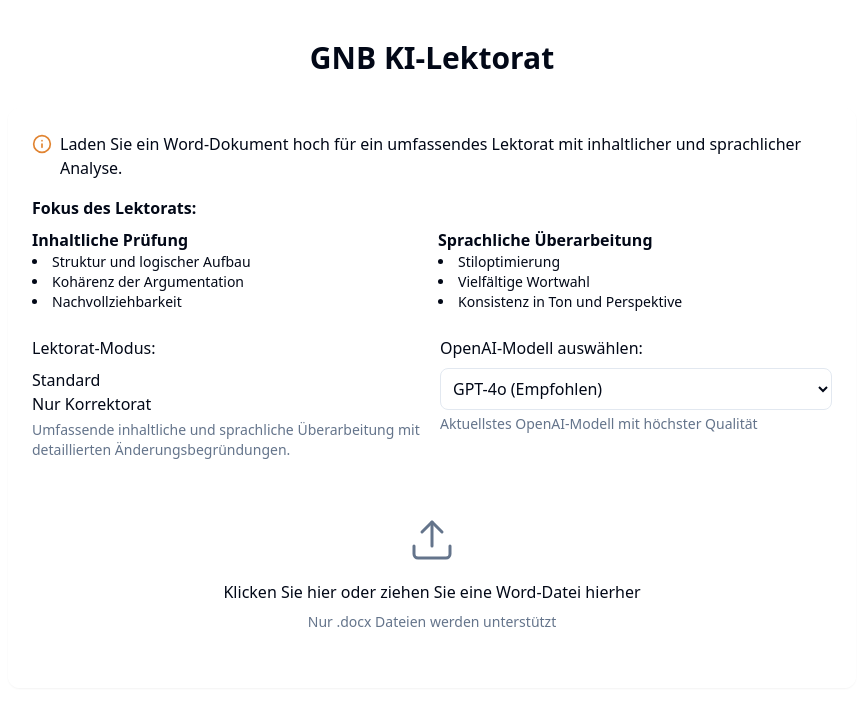
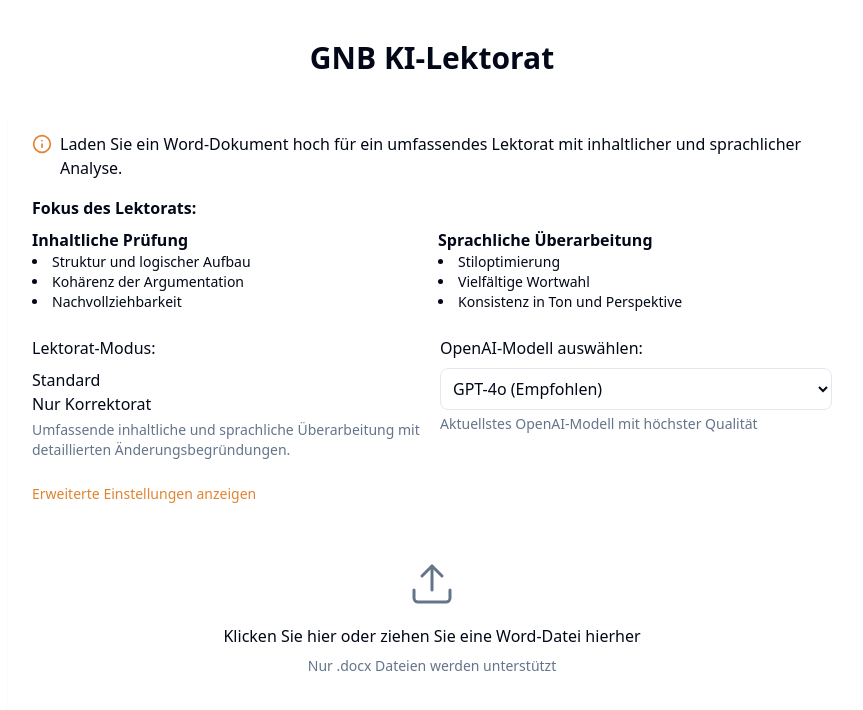
Before and after one commit to enoxios/clever-text-tuner, a React (Vite) app: page / in a window 1280 px wide. Shown: the top 710 px of the page, without its empty margins (208-1071 px from the left). Built offline with nearby package versions, Linux system fonts and the light colour scheme.

Commit message:
Allow customization of system prompt
This change enables the customization of the system prompt used for the LLM that proofreads the text.

```diff
--- a/src/components/EditingTools.tsx
+++ b/src/components/EditingTools.tsx
@@ -5,16 +5,22 @@ import { Info } from 'lucide-react';
 interface EditingToolsProps {
   onModeChange: (mode: 'standard' | 'nurKorrektur') => void;
   onModelChange: (model: string) => void;
+  onSystemMessageChange?: (message: string) => void;
+  defaultSystemMessage?: string;
   disabled?: boolean;
 }
 
 const EditingTools = ({
   onModeChange,
   onModelChange,
+  onSystemMessageChange,
+  defaultSystemMessage = 'Du bist ein professioneller Lektor und hilfst dabei, Texte zu verbessern. Strukturiere deine Antwort in zwei klar getrennte Teile: "LEKTORIERTER TEXT:" und "ÄNDERUNGEN:".',
   disabled = false
 }: EditingToolsProps) => {
   const [activeMode, setActiveMode] = useState<'standard' | 'nurKorrektur'>('standard');
   const [activeModel, setActiveModel] = useState('gpt-4o');
+  const [showAdvancedSettings, setShowAdvancedSettings] = useState(false);
+  const [systemMessage, setSystemMessage] = useState(defaultSystemMessage);
 
   const handleModeChange = (mode: 'standard' | 'nurKorrektur') => {
     setActiveMode(mode);
@@ -24,6 +30,13 @@ const EditingTools = ({
   const handleModelChange = (event: React.ChangeEvent<HTMLSelectElement>) => {
     setActiveModel(event.target.value);
     onModelChange(event.target.value);
+  };
+
+  const handleSystemMessageChange = (event: React.ChangeEvent<HTMLTextAreaElement>) => {
+    setSystemMessage(event.target.value);
+    if (onSystemMessageChange) {
+      onSystemMessageChange(event.target.value);
+    }
   };
 
   const getModelDescription = (model: string): string => {
@@ -118,6 +131,38 @@ const EditingTools = ({
           </p>
         </div>
       </div>
+
+      <div>
+        <div className="flex items-center justify-between">
+          <button
+            type="button"
+            className="text-gnb-primary text-sm font-medium flex items-center gap-1"
+            onClick={() => setShowAdvancedSettings(!showAdvancedSettings)}
+          >
+            {showAdvancedSettings ? 'Erweiterte Einstellungen ausblenden' : 'Erweiterte Einstellungen anzeigen'}
+          </button>
+        </div>
+
+        {showAdvancedSettings && (
+          <div className="mt-4 p-4 border rounded-lg bg-muted/30">
+            <label htmlFor="systemMessage" className="block text-sm font-medium mb-1">
+              System-Prompt:
+            </label>
+            <textarea
+              id="systemMessage"
+              value={systemMessage}
+              onChange={handleSystemMessageChange}
+              className="w-full p-2 border rounded h-32 text-sm font-mono"
+              disabled={disabled}
+              placeholder="Du bist ein professioneller Lektor und hilfst dabei, Texte zu verbessern..."
+            />
+            <p className="text-xs text-muted-foreground mt-1">
+              Dieser Prompt bestimmt, wie das KI-Modell den Text bearbeiten soll.
+              Die Ausgabe sollte immer mit "LEKTORIERTER TEXT:" und "ÄNDERUNGEN:" formatiert sein.
+            </p>
+          </div>
+        )}
+      </div>
     </div>
   );
 };
--- a/src/pages/Lektorat.tsx
+++ b/src/pages/Lektorat.tsx
@@ -1,3 +1,4 @@
+
 import { useState, useEffect } from 'react';
 import { toast } from 'sonner';
 import UploadZone from '@/components/UploadZone';
@@ -31,6 +32,7 @@ const LektoratPage = () => {
 
   const [editingMode, setEditingMode] = useState<'standard' | 'nurKorrektur'>('standard');
   const [selectedModel, setSelectedModel] = useState<string>('gpt-4o');
+  const [systemMessage, setSystemMessage] = useState<string>('Du bist ein professioneller Lektor und hilfst dabei, Texte zu verbessern. Strukturiere deine Antwort in zwei klar getrennte Teile: "LEKTORIERTER TEXT:" und "ÄNDERUNGEN:".');
 
   const [isProcessing, setIsProcessing] = useState<boolean>(false);
   const [showResults, setShowResults] = useState<boolean>(false);
@@ -100,6 +102,10 @@ const LektoratPage = () => {
     setSelectedModel(model);
   };
 
+  const handleSystemMessageChange = (message: string) => {
+    setSystemMessage(message);
+  };
+
   const handleApiKeyChange = (e: React.ChangeEvent<HTMLInputElement>) => {
     setApiKey(e.target.value);
   };
@@ -123,7 +129,7 @@ const LektoratPage = () => {
     try {
       const prompt = generatePrompt(documentText, editingMode, selectedModel);
 
-      const apiResponse = await callOpenAI(prompt, apiKey);
+      const apiResponse = await callOpenAI(prompt, apiKey, systemMessage);
 
       if (apiResponse) {
         const result = processLektoratResponse(`LEKTORIERTER TEXT:
@@ -154,6 +160,8 @@ ${apiResponse.changes}`);
           <EditingTools
             onModeChange={handleModeChange}
             onModelChange={handleModelChange}
+            onSystemMessageChange={handleSystemMessageChange}
+            defaultSystemMessage={systemMessage}
             disabled={isProcessing}
           />
 
--- a/src/utils/openAIService.ts
+++ b/src/utils/openAIService.ts
@@ -8,9 +8,12 @@ interface OpenAIResponse {
 
 export const callOpenAI = async (
   prompt: string,
-  apiKey: string
+  apiKey: string,
+  customSystemMessage?: string
 ): Promise<OpenAIResponse | null> => {
   try {
+    const systemMessage = customSystemMessage || 'Du bist ein professioneller Lektor und hilfst dabei, Texte zu verbessern. Strukturiere deine Antwort in zwei klar getrennte Teile: "LEKTORIERTER TEXT:" und "ÄNDERUNGEN:".';
+
     const response = await fetch('https://api.openai.com/v1/chat/completions', {
       method: 'POST',
       headers: {
@@ -22,7 +25,7 @@ export const callOpenAI = async (
         messages: [
           {
             role: 'system',
-            content: 'Du bist ein professioneller Lektor und hilfst dabei, Texte zu verbessern. Strukturiere deine Antwort in zwei klar getrennte Teile: "LEKTORIERTER TEXT:" und "ÄNDERUNGEN:".'
+            content: systemMessage
           },
           {
             role: 'user',
```
